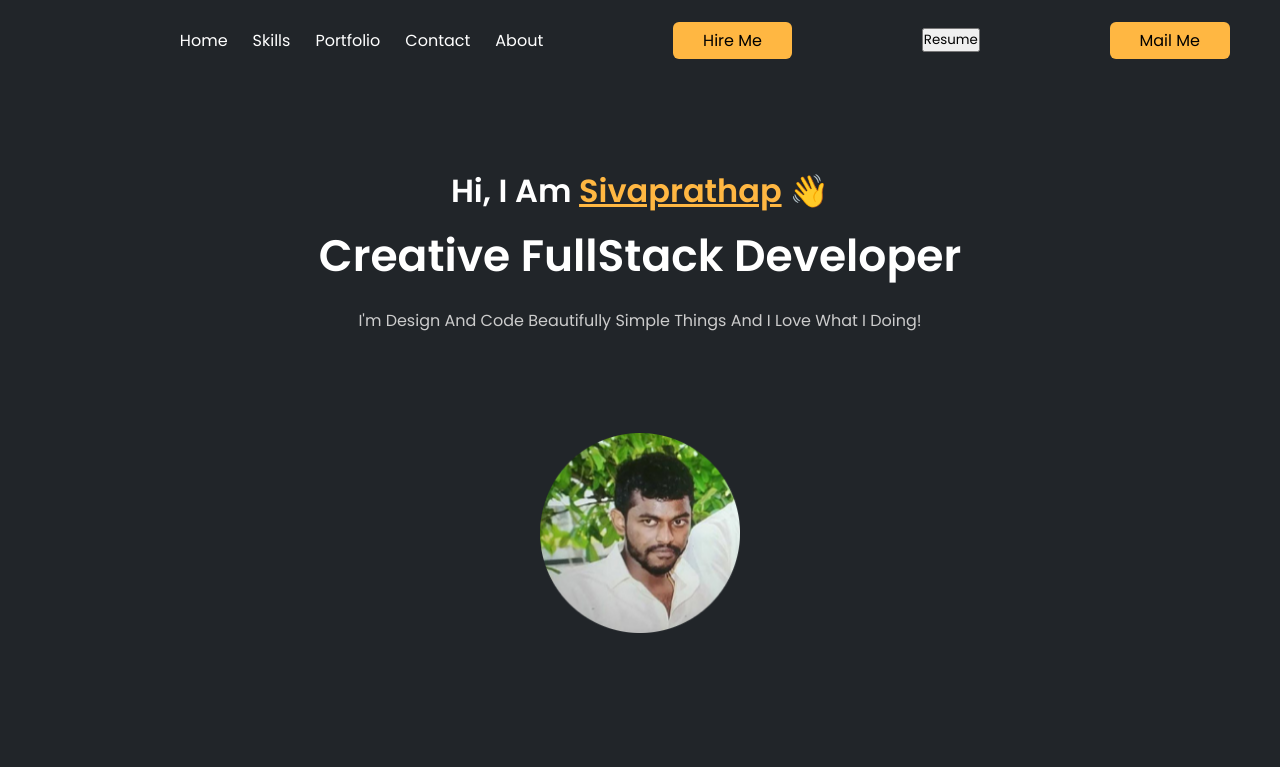
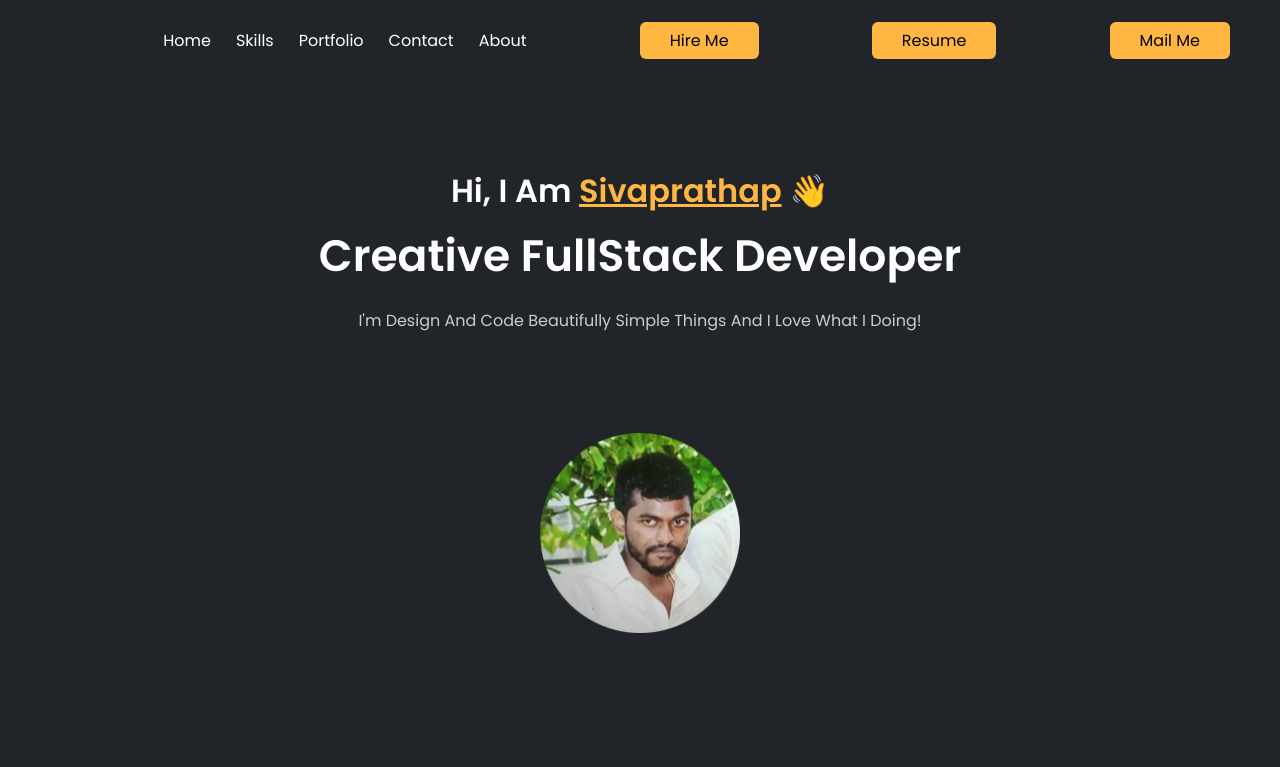
Before and after one commit to sivadevgit/Portfolio-sivaprathap, a plain HTML site: page index.html in a window 1280 px wide. Shown: the top 767 px of the page. Drawn offline with nearby package versions, Linux system fonts and the light colour scheme.

Commit message:
Update style.css

```diff
--- a/style.css
+++ b/style.css
@@ -581,3 +581,19 @@ footer .cols .news-col form button i{
     }
 
 }
+
+.res-btn{
+    background-color: #ffb742;
+    padding: 6px 30px;
+    display: flex;
+    border: none;
+    position: relative;
+    font-size: 16px;
+    cursor: pointer;
+    border-radius: 6px;
+    transition:background-color 0.3s ease;
+}
+
+.res-btn:hover{
+    background-color: red;;
+}
```
